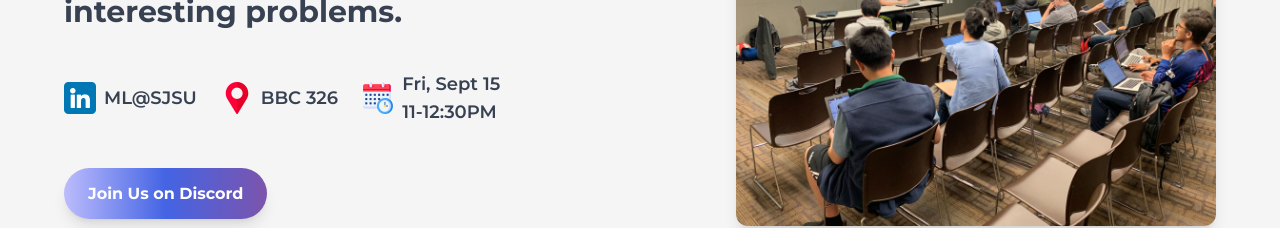
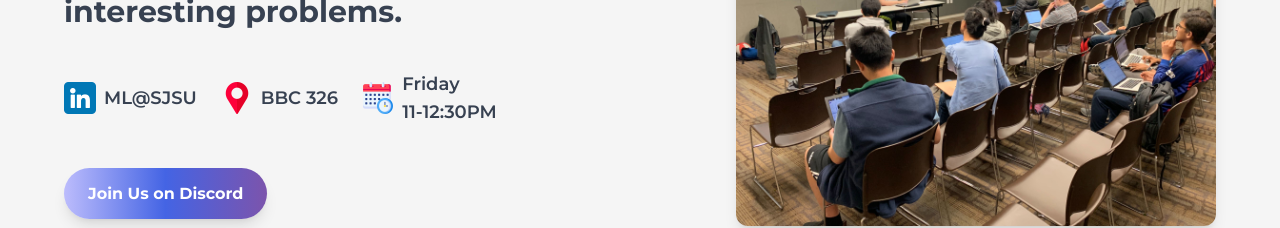
Before and after one commit to mlatsjsu/new-website, a React (Vite) app in the folder client/: page / in a window 1280 px wide. Shown: the part 354-582 px from the top of the page. Built offline with nearby package versions, Linux system fonts and the light colour scheme.

Commit message:
adjust some stuffs

```diff
--- a/client/src/components/Information.jsx
+++ b/client/src/components/Information.jsx
@@ -25,7 +25,7 @@ const Information = () => {
         target="_blank"
         className="flex gap-2 items-center">
         <img src={TimeTable} alt="LinkedIn" className="md:w-8 md:h-8 w-5 h-5" />
-        <p className="text-gray-700 font-semibold md:text-lg">Fri, Sept 15<br/>11-12:30PM</p>
+        <p className="text-gray-700 font-semibold md:text-lg">Friday<br/>11-12:30PM</p>
       </a>
 
     </div>
```
